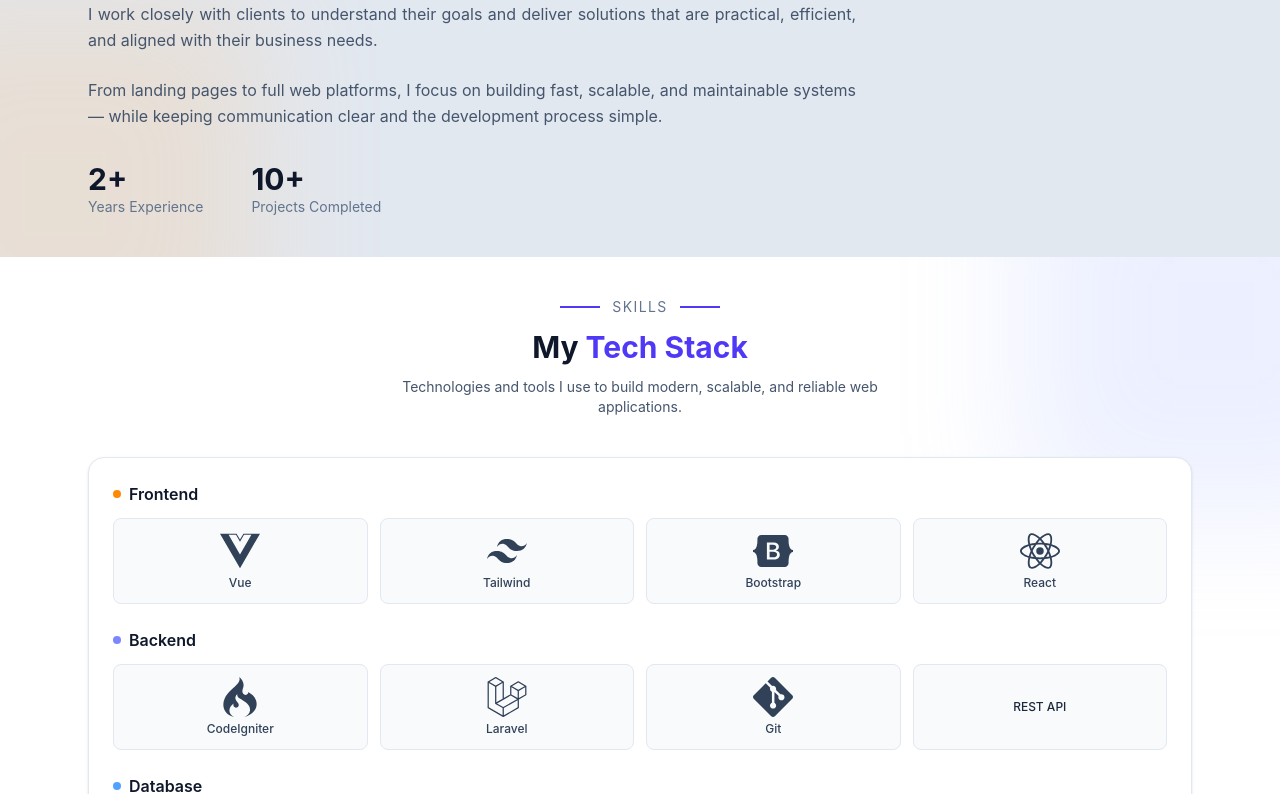
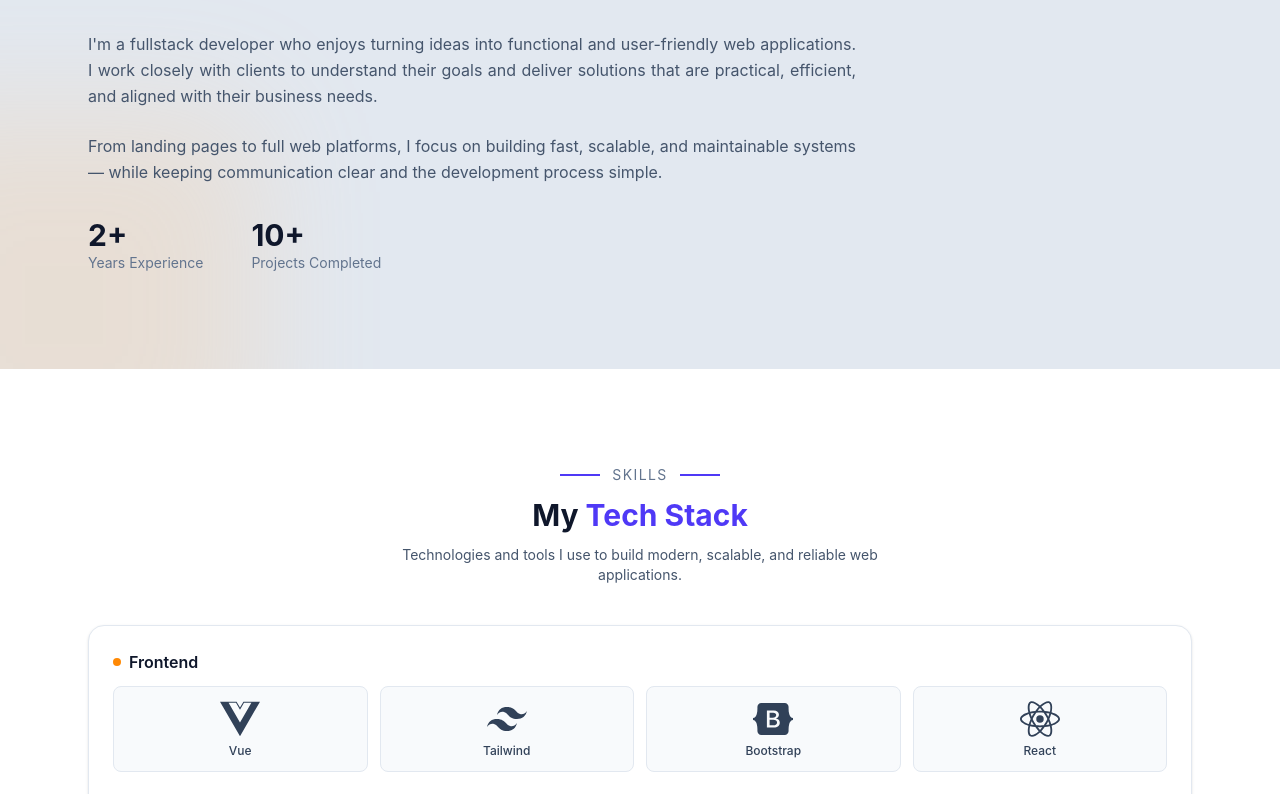
Before and after one commit to ganapurba007/Portfolio, a Vue app: page / in a window 1280 px wide. Shown: the part 1006-1800 px from the top of the page. Built offline with nearby package versions, Linux system fonts and the light colour scheme.

Commit message:
fix:ubah padding section

```diff
--- a/src/components/section/About.vue
+++ b/src/components/section/About.vue
@@ -1,7 +1,7 @@
 <script setup></script>
 
 <template>
-  <section id="about" class="relative py-10 bg-slate-200 overflow-hidden">
+  <section id="about" class="relative py-24 bg-slate-200 overflow-hidden">
     <!-- Background Accent -->
     <div
       class="absolute -bottom-32 -left-32 w-96 h-96 bg-orange-300 blur-3xl opacity-20"
--- a/src/components/section/Contact.vue
+++ b/src/components/section/Contact.vue
@@ -6,7 +6,7 @@ import WhatsappIcon from "../Icon/WhatsappIcon.vue";
 </script>
 
 <template>
-  <section id="contact" class="py-10 bg-slate-200">
+  <section id="contact" class="py-24 bg-slate-200">
     <div class="max-w-5xl mx-auto px-6 text-center">
       <!-- Header -->
       <div class="text-center">
--- a/src/components/section/Cta.vue
+++ b/src/components/section/Cta.vue
@@ -1,6 +1,6 @@
 <script setup></script>
 <template>
-  <section id="cta" class="py-12 bg-slate-900 text-white">
+  <section id="cta" class="py-20 bg-slate-900 text-white">
     <div class="max-w-4xl mx-auto px-6 text-center">
       <h2 class="text-4xl font-bold leading-tight">
         Let’s Build Something Great Together
--- a/src/components/section/Hero.vue
+++ b/src/components/section/Hero.vue
@@ -5,7 +5,7 @@ import { FontAwesomeIcon } from "@fortawesome/vue-fontawesome";
 <template>
   <section
     id="home"
-    class="relative min-h-screen flex items-center overflow-hidden bg-white py-16 md:py-10"
+    class="relative min-h-screen flex items-center overflow-hidden bg-white py-10 md:py-6"
   >
     <!-- Background Accent -->
     <div
--- a/src/components/section/Portfolio.vue
+++ b/src/components/section/Portfolio.vue
@@ -4,7 +4,7 @@ import Project from "../layout/Project.vue";
 </script>
 
 <template>
-  <section id="portfolio" class="relative py-10 bg-slate-200 overflow-hidden">
+  <section id="portfolio" class="relative py-24 bg-slate-200 overflow-hidden">
     <!-- Background Decoration -->
     <div
       class="absolute -top-32 -left-32 w-96 h-96 bg-indigo-100 rounded-full blur-3xl opacity-40"
--- a/src/components/section/Skills.vue
+++ b/src/components/section/Skills.vue
@@ -14,12 +14,7 @@ import BitbucketIcon from "../Icon/BitbucketIcon.vue";
 </script>
 
 <template>
-  <section id="skills" class="relative py-10 overflow-hidden">
-    <!-- Background Accent -->
-    <div
-      class="absolute -top-32 -right-32 w-96 h-96 bg-indigo-300 blur-3xl opacity-20"
-    ></div>
-
+  <section id="skills" class="relative py-24 overflow-hidden">
     <div class="relative z-10 max-w-6xl mx-auto px-6">
       <!-- Header -->
       <div class="mb-10 text-center">
--- a/src/components/section/Work.vue
+++ b/src/components/section/Work.vue
@@ -1,7 +1,7 @@
 <script setup></script>
 
 <template>
-  <section id="work" class="py-10 bg-white">
+  <section id="work" class="py-24 bg-white">
     <div class="max-w-5xl mx-auto px-6">
       <!-- Title -->
       <div class="text-center">
```
